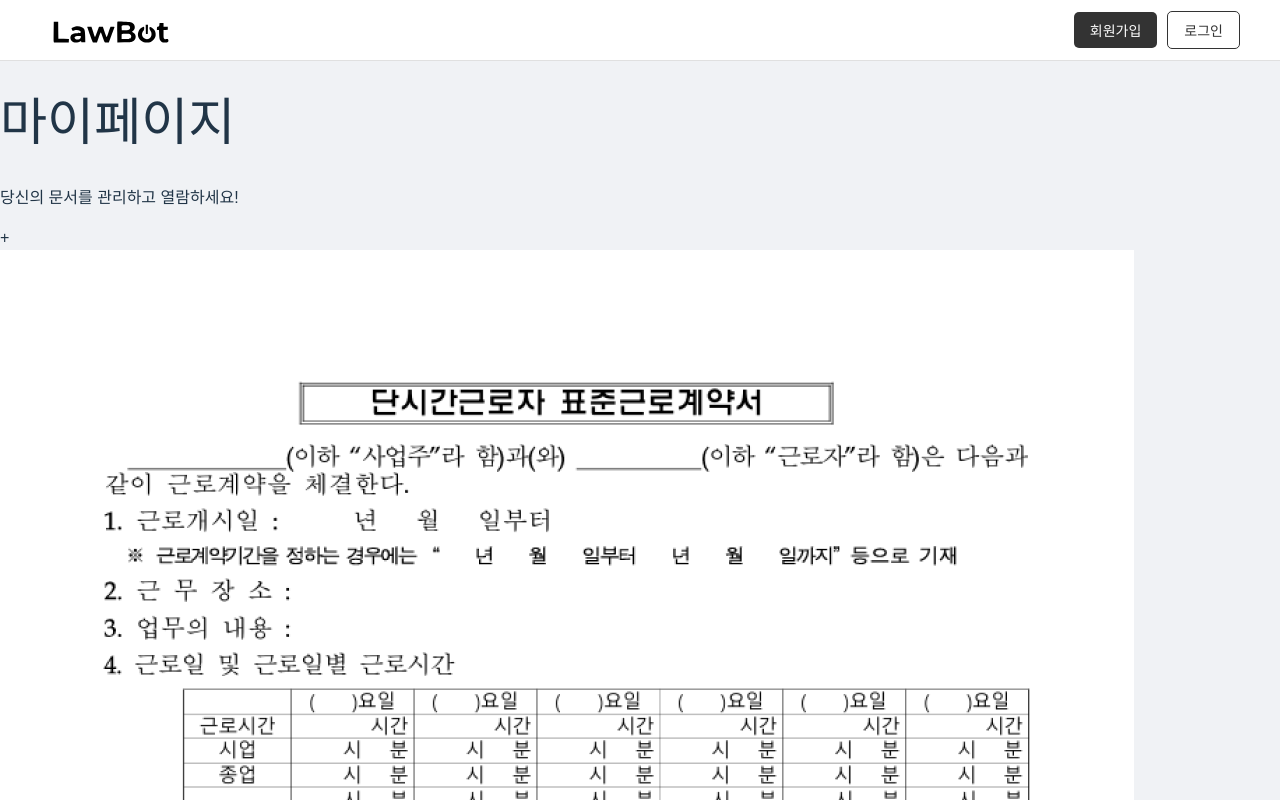
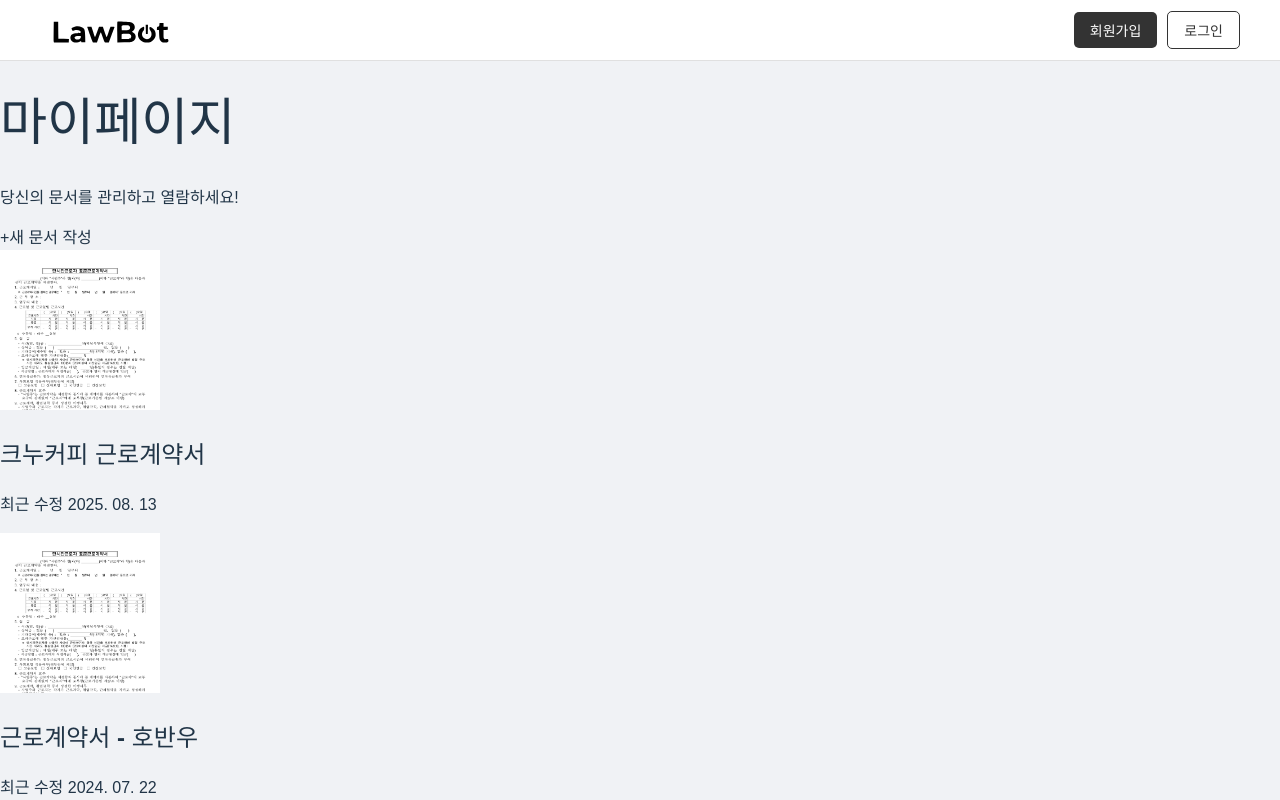
Before and after one commit to KNU-Capstone-design-team4/FE, a React (Vite) app: page /mypage in a window 1280 px wide. Shown: the top 800 px of the page. Built offline with nearby package versions, Linux system fonts and the light colour scheme.

Commit message:
Fix: 마이페이지

```diff
--- a/src/pages/mypage/mypage.tsx
+++ b/src/pages/mypage/mypage.tsx
@@ -1,6 +1,6 @@
 import React from "react";
 import { useNavigate } from "react-router-dom";
-import documentImage from "../../assets/document_image.png";
+import ResizedImage from "./resize";
 
 interface Document {
   id: number;
@@ -25,32 +25,29 @@ const MyPage: React.FC = () => {
   return (
     <div className="min-h-screen bg-gray-50 flex flex-col items-center justify-start py-10">
       {/* 헤더 */}
-      <div className="flex flex-col items-center justify-center mb-10">
-        <h1 className="text-3xl font-bold mb-2 text-center">마이페이지</h1>
-        <p className="text-gray-600 text-center">당신의 문서를 관리하고 열람하세요!</p>
+      <div className="flex flex-col items-start justify-center mb-10 w-full max-w-[900px] px-4">
+        <h1 className="text-3xl font-bold mb-2">마이페이지</h1>
+        <p className="text-gray-600">당신의 문서를 관리하고 열람하세요!</p>
       </div>
       {/* 카드 리스트 */}
-      <div className="grid grid-cols-5 gap-4 max-w-6xl w-full">
+      <div className="flex gap-4 w-full overflow-x-auto px-4">
         {/* 새로운 문서 추가 카드 */}
         <div
           onClick={handleCreateNew}
-          className="flex flex-col items-center justify-center w-40 h-60 bg-black text-white text-4x1 font-bold rounded-lg cursor-pointer hover:bg-gray-800"
+          className="flex flex-col items-center justify-center w-40 h-40 bg-gray-800 text-white rounded-lg cursor-pointer hover:bg-gray-700 shadow flex-shrink-0"
         >
-          +
+          <span className="text-3xl font-bold mb-2">+</span>
+          <span className="text-sm text-center">새 문서 작성</span>
         </div>
 
         {/* 기존 문서들 */}
         {documents.map((doc) => (
           <div
             key={doc.id}
-            className="bg-white rounded-lg shadow hover:shadow-lg cursor-pointer w-40"
+            className="bg-white rounded-lg shadow w-40 flex-shrink-0 flex flex-col items-center"
           >
-            <img
-              src={documentImage}
-              alt={doc.title}
-              className="w-full h-36 object-cover rounded-t-lg"
-            />
-            <div className="p-3">
+            <ResizedImage width={160} height={160} alt={doc.title} />
+            <div className="p-2 w-full">
               <h2 className="font-semibold text-gray-800 text-center truncate">{doc.title}</h2>
               <p className="text-xs text-gray-500 mt-1 text-center">최근 수정 {doc.updatedAt}</p>
             </div>
--- /dev/null
+++ b/src/pages/mypage/resize.tsx
@@ -0,0 +1,33 @@
+import React, { useState, useEffect } from "react";
+import documentImage from "../../assets/document_image.png";
+
+interface ResizedImageProps {
+  width: number;  // 최종 표시할 폭
+  height: number; // 최종 표시할 높이
+  alt?: string;
+}
+
+const ResizedImage: React.FC<ResizedImageProps> = ({ width, height, alt }) => {
+  const [src, setSrc] = useState<string>("");
+
+  useEffect(() => {
+    const img = new Image();
+    img.src = documentImage;
+    img.onload = () => {
+      const canvas = document.createElement("canvas");
+      canvas.width = width;
+      canvas.height = height;
+      const ctx = canvas.getContext("2d");
+      if (ctx) {
+        // 이미지 크기 줄이면서 그리기
+        ctx.drawImage(img, 0, 0, width, height);
+        // PNG로 다시 변환
+        setSrc(canvas.toDataURL("image/png"));
+      }
+    };
+  }, [width, height]);
+
+  return src ? <img src={src} alt={alt || "Resized"} /> : null;
+};
+
+export default ResizedImage;
```
